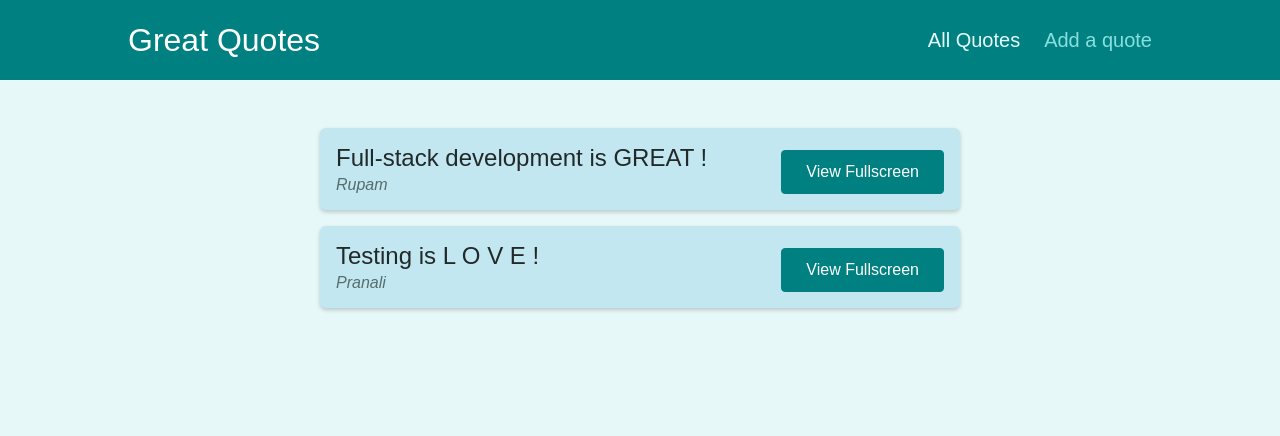
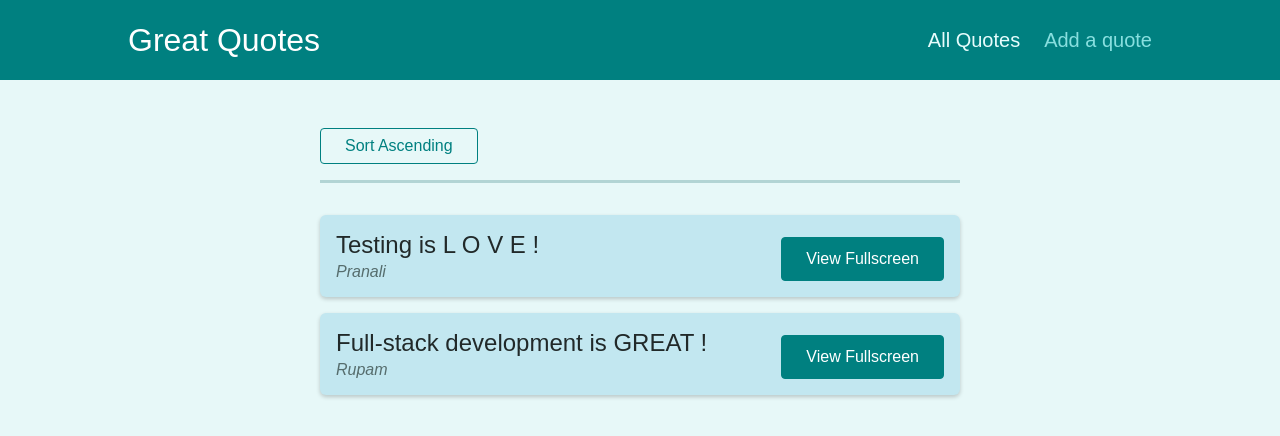
Before and after one commit to rupamsutar/Great-Quotes, a React (Create React App) app: page /quotes in a window 1280 px wide. Shown: the top 436 px of the page. Built offline with nearby package versions, Linux system fonts and the light colour scheme.

Commit message:
Working with query parameters

```diff
--- a/src/components/quotes/QuoteList.js
+++ b/src/components/quotes/QuoteList.js
@@ -2,12 +2,40 @@
 
 import QuoteItem from './QuoteItem';
 import classes from './QuoteList.module.css';
+import { useHistory, useLocation } from 'react-router-dom';
+
+const sortQuotes = (quotes, ascending) => {
+  return quotes.sort((quoteA, quoteB) => {
+    if (ascending) {
+      return quoteA.id > quoteB.id ? 1 : -1;
+    } else {
+      return quoteA.id < quoteB.id ? 1 : -1;
+    }
+  });
+};
 
 const QuoteList = (props) => {
+
+  const history = useHistory();
+  const location = useLocation();
+
+  const queryParams = new URLSearchParams(location.search);
+
+  const isSortingAscending = queryParams.get("sort") === "asc";
+
+  const changeSortingHandler = () => {
+    history.push(`/quotes?sort=${isSortingAscending ? "desc" : "asc"}`);
+  }
+
+  const sortedQuotes = sortQuotes(props.quotes, isSortingAscending);
+
   return (
     <Fragment>
+      <div className={classes.sorting}>
+        <button onClick={changeSortingHandler}>{`Sort ${isSortingAscending ? "Decending" : "Ascending"}`}</button>
+      </div>
       <ul className={classes.list}>
-        {props.quotes.map((quote) => (
+        {sortedQuotes.map((quote) => (
           <QuoteItem
             key={quote.id}
             id={quote.id}
```
